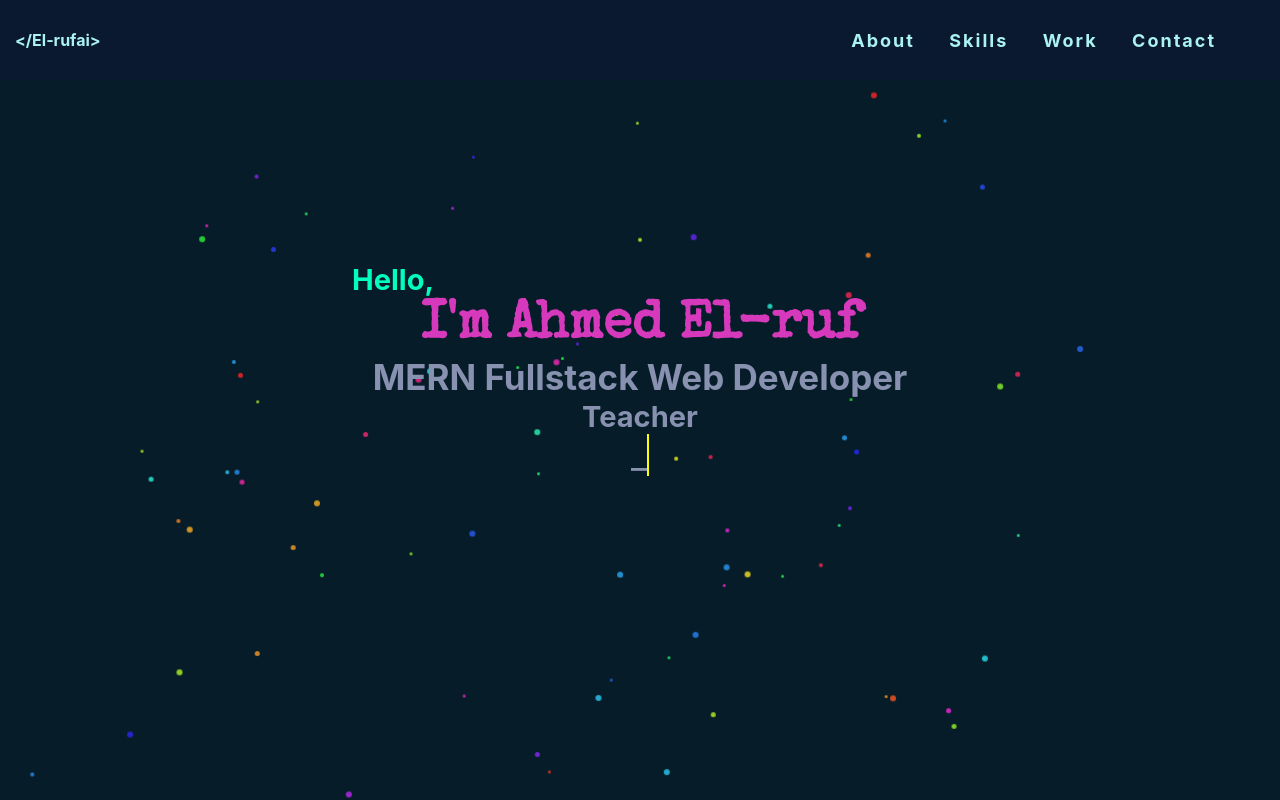
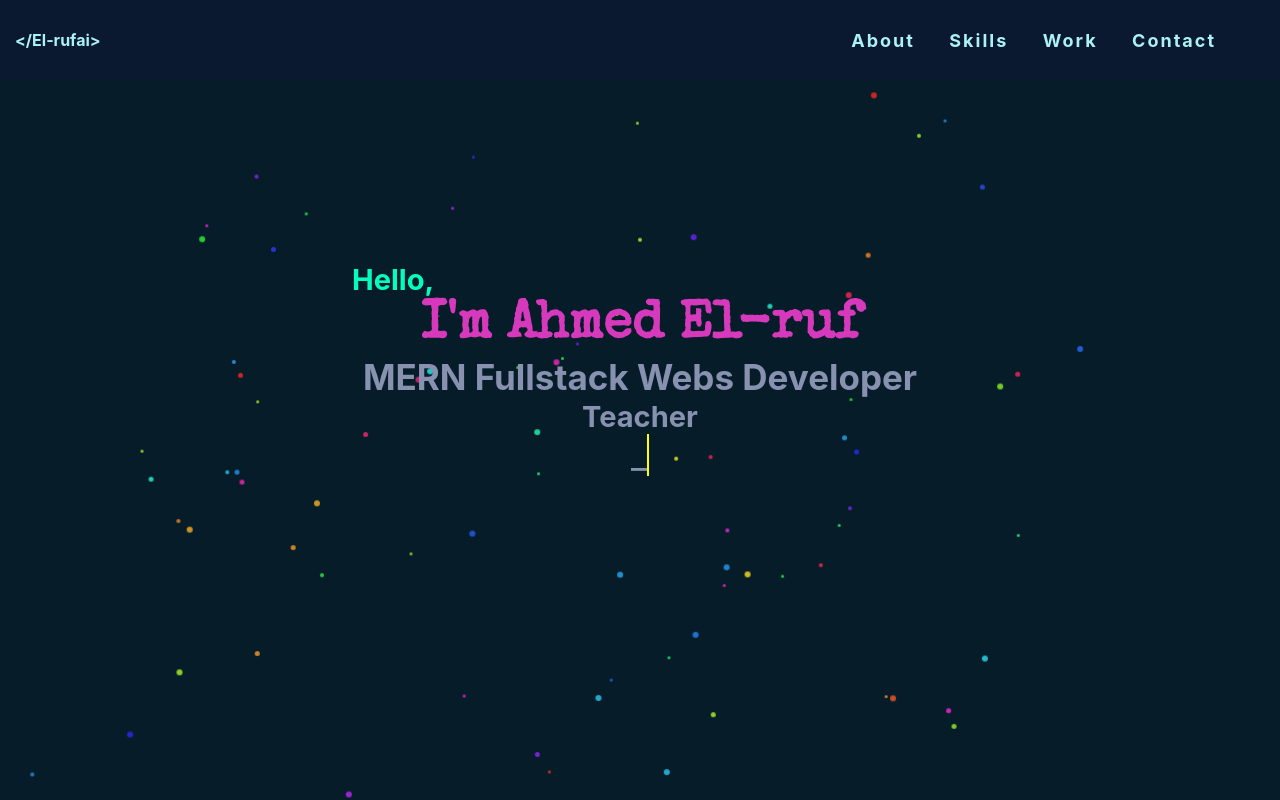
Before and after one commit to yrufai/portfolio, a React (Create React App) app: page / in a window 1280 px wide. Shown: the top 800 px of the page. Built offline with nearby package versions, Linux system fonts and the light colour scheme.

Commit message:
messed up

```diff
--- a/src/components/Home.js
+++ b/src/components/Home.js
@@ -39,7 +39,7 @@ class Home extends React.Component {
               Hello,
             </h5>
             <h2 className="trans" id="name" />
-            <h4 className="trans">MERN Fullstack Web Developer</h4>
+            <h4 className="trans">MERN Fullstack Webs Developer</h4>
             <h5>Teacher</h5>
           </div>
         </div>
```
